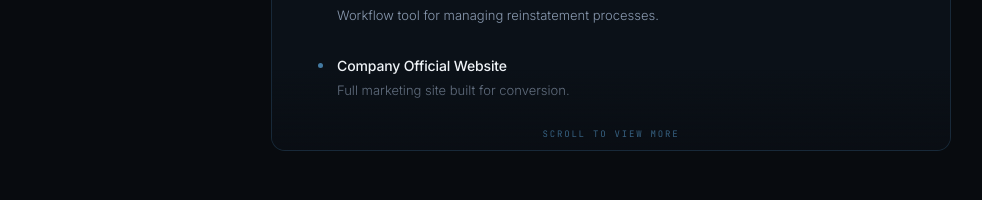
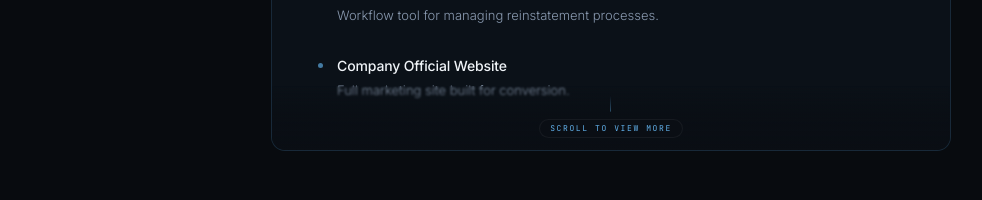
Before and after one commit to vinod365/vinod, a Next.js app: page / in a window 1280 px wide. Shown: the part 3201-3401 px from the top of the page, without its empty margins (149-1131 px from the left). Built offline with nearby package versions, Linux system fonts and the light colour scheme.

Commit message:
feat: add Experience component with animated career history and project lists

```diff
--- a/components/Experience.tsx
+++ b/components/Experience.tsx
@@ -113,9 +113,14 @@ const Experience = () => {
                                         ))}
                                     </div>
 
-                                    <div className={`absolute bottom-0 left-0 right-0 h-20 bg-gradient-to-t from-[rgba(10,14,20,0.95)] via-[rgba(10,14,20,0.6)] to-transparent pointer-events-none transition-all duration-500 flex items-end justify-center pb-2 ${scrolledLists[expIdx] ? "opacity-0 translate-y-4" : "opacity-100 translate-y-0 text-opacity-0 md:text-opacity-100"} group-hover/list:opacity-0`}>
-                                        {exp.projects.length > 3 && (
-                                            <span className="font-mono text-[9px] text-accent/50 tracking-[0.2em] uppercase">Scroll to view more</span>
+                                    <div className={`absolute bottom-0 left-0 right-0 h-16 bg-gradient-to-t from-[#0a0e14] via-[#0a0e14]/80 to-transparent backdrop-blur-[1px] pointer-events-none transition-all duration-500 flex items-end justify-center pb-3 ${scrolledLists[expIdx] ? "opacity-0 translate-y-4" : "opacity-100 translate-y-0"} group-hover/list:opacity-0`}>
+                                        {exp.projects.length >= 3 && (
+                                            <div className="flex flex-col items-center gap-1.5">
+                                                <div className="w-px h-4 bg-gradient-to-b from-transparent to-accent/40 animate-bounce" />
+                                                <span className="font-mono text-[8px] text-accent tracking-[0.2em] uppercase bg-[#0a0e14] px-2.5 py-0.5 rounded-full border border-white/5">
+                                                    Scroll to view more
+                                                </span>
+                                            </div>
                                         )}
                                     </div>
                                 </div>
```
